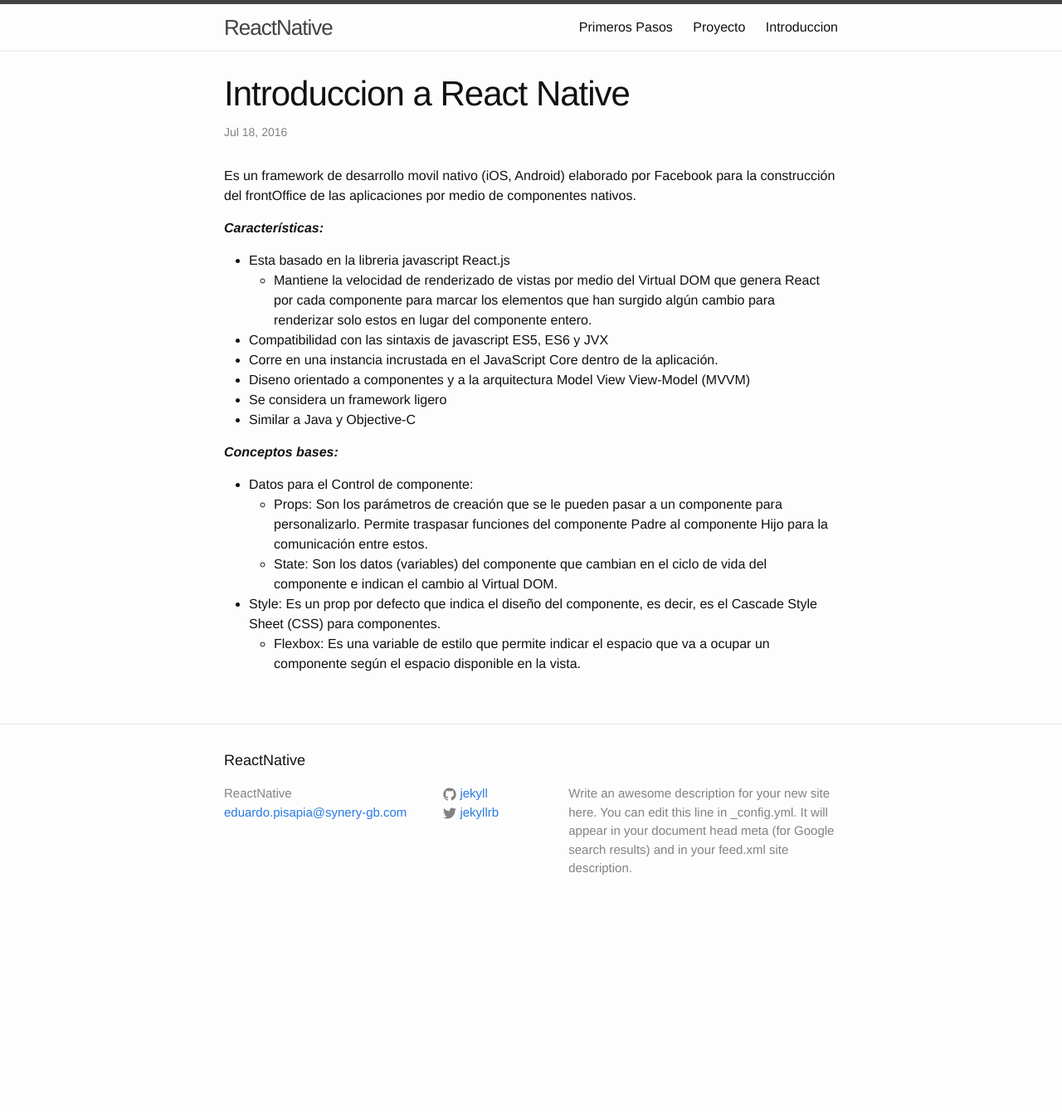
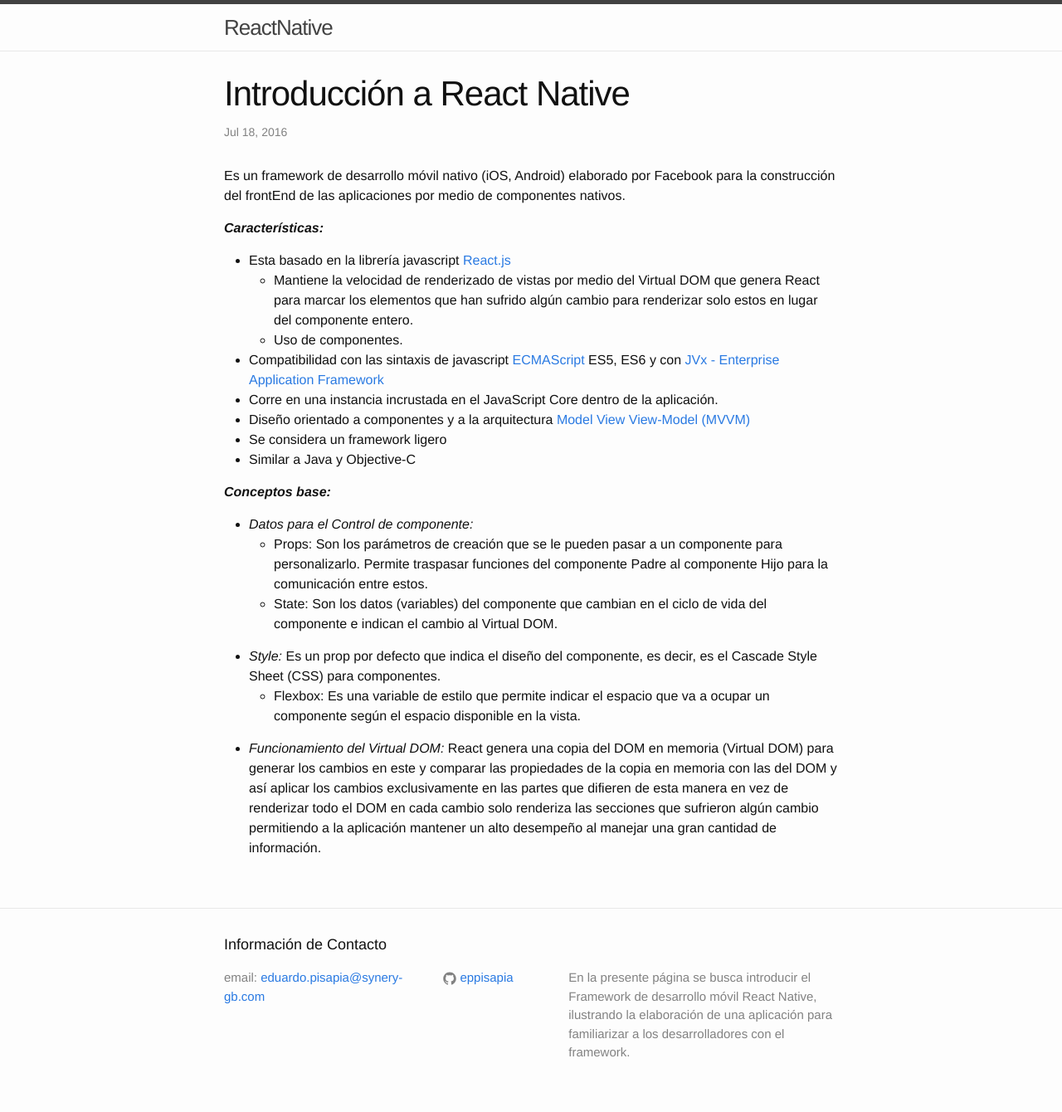
Before and after one commit to SYNERGY-GB/pas-restaurant-react-native, a Jekyll site: the page built from _posts/2016-07-18-Introduccion a React Native.markdown, in a window 1280 px wide. Shown: the whole page at 83% size. Built offline with Jekyll 4.4.1, drawn with Linux system fonts in a browser that asks for light colours; before the commit the page ends 1118 px from its top, so only the background shows below that.

Commit message:
Se agrego la ruta base /pas-restaurant-react-native al archivo de configuracion.

```diff
--- a/_config.yml
+++ b/_config.yml
@@ -9,13 +9,13 @@
 title: ReactNative
 email: eduardo.pisapia@synery-gb.com
 description: > # this means to ignore newlines until "baseurl:"
-  Write an awesome description for your new site here. You can edit this
-  line in _config.yml. It will appear in your document head meta (for
-  Google search results) and in your feed.xml site description.
-baseurl: "" # the subpath of your site, e.g. /blog
-url: "http://blog.synergy-gb.com/pas-restaurant-react-native" # the base hostname & protocol for your site
-twitter_username: jekyllrb
-github_username:  jekyll
+  En la presente página se busca introducir el Framework de desarrollo móvil React Native,
+  ilustrando la elaboración de una aplicación para familiarizar a los desarrolladores
+  con el framework.
+baseurl: "/pas-restaurant-react-native" # the subpath of your site, e.g. /blog
+url: "http://blog.synergy-gb.com" # the base hostname & protocol for your site
+twitter_username:
+github_username:  eppisapia
 
 # Build settings
 markdown: kramdown
--- a/_includes/footer.html
+++ b/_includes/footer.html
@@ -2,13 +2,12 @@
 
   <div class="wrapper">
 
-    <h2 class="footer-heading">{{ site.title }}</h2>
+    <h2 class="footer-heading">Información de Contacto</h2>
 
     <div class="footer-col-wrapper">
       <div class="footer-col footer-col-1">
         <ul class="contact-list">
-          <li>{{ site.title }}</li>
-          <li><a href="mailto:{{ site.email }}">{{ site.email }}</a></li>
+          <li>email: <a href="mailto:{{ site.email }}">{{ site.email }}</a></li>
         </ul>
       </div>
 
--- a/_posts/2016-07-18-Introduccion a React Native.markdown
+++ b/_posts/2016-07-18-Introduccion a React Native.markdown
@@ -1,28 +1,33 @@
 ---
 layout: post
-title:  "Introduccion a React Native"
+title:  "Introducción a React Native"
 date:   2016-07-18 13:52:50 -0430
 categories: jekyll update
-permalink: /introduccion/
+permalink: /introducción/
 ---
 
-Es un framework de desarrollo movil nativo (iOS, Android) elaborado por Facebook para la construcción del frontOffice de las aplicaciones por medio de componentes nativos.
+Es un framework de desarrollo móvil nativo (iOS, Android) elaborado por Facebook para la construcción del frontEnd de las aplicaciones por medio de componentes nativos.
 
 ***Características:***
 
- - Esta basado en la libreria javascript React.js
-	- Mantiene la velocidad de renderizado de vistas por medio del Virtual DOM que genera React por cada componente para marcar los elementos que han surgido algún cambio para renderizar solo estos en lugar del componente entero.
- - Compatibilidad con las sintaxis de javascript ES5, ES6 y JVX
+ - Esta basado en la librería javascript [React.js](https://facebook.github.io/react/)
+	- Mantiene la velocidad de renderizado de vistas por medio del Virtual DOM que genera React para marcar los elementos que han sufrido algún cambio para renderizar solo estos en lugar del componente entero.
+	- Uso de componentes.
+ - Compatibilidad con las sintaxis de javascript [ECMAScript](https://tc39.github.io/ecma262/) ES5, ES6 y con [JVx - Enterprise Application Framework](http://www.sibvisions.com/jvx)
  - Corre en una instancia incrustada en el JavaScript Core dentro de la aplicación.
- - Diseno orientado a componentes y a la arquitectura Model View View-Model (MVVM)
+ - Diseño orientado a componentes y a la arquitectura [Model View View-Model (MVVM)](https://msdn.microsoft.com/en-us/library/hh848246.aspx)
  - Se considera un framework ligero
  - Similar a Java y Objective-C
 
 
-***Conceptos bases:***
 
- - Datos para el Control de componente:
+***Conceptos base:***
+
+ - *Datos para el Control de componente:*
 	 - Props: Son los parámetros de creación que se le pueden pasar a un componente para personalizarlo. Permite traspasar funciones del componente Padre al componente Hijo para la comunicación entre estos.
 	 - State: Son los datos (variables) del componente que cambian en el ciclo de vida del componente e indican el cambio al Virtual DOM.
- - Style: Es un prop por defecto que indica el diseño del componente, es decir, es el Cascade Style Sheet (CSS) para componentes.
+<p></p>
+ - *Style:* Es un prop por defecto que indica el diseño del componente, es decir, es el Cascade Style Sheet (CSS) para componentes.
 	 - Flexbox: Es una variable de estilo que permite indicar el espacio que va a ocupar un componente según el espacio disponible en la vista.
+<p></p>
+ - *Funcionamiento del Virtual DOM:* React genera una copia del DOM en memoria (Virtual DOM) para generar los cambios en este y comparar las propiedades de la copia en memoria con las del DOM y así aplicar los cambios exclusivamente en las partes que difieren de esta manera en vez de renderizar todo el DOM en cada cambio solo renderiza las secciones que sufrieron algún cambio permitiendo a la aplicación mantener un alto desempeño al manejar una gran cantidad de información.
--- a/_posts/2016-07-18-Proyecto.markdown
+++ b/_posts/2016-07-18-Proyecto.markdown
@@ -12,13 +12,13 @@
 
  ***3. Implementación del Proyecto***
 
-	3.1. Desarrollo de la vista del Menu
+	3.1. Desarrollo de la vista del Menú
 
 	3.2. Desarrollo de la Pantalla de Lista de Platos
 
-	3.3. Desarrollo de la Pantalla de de Detalle del Plato
+	3.3. Desarrollo de la Pantalla de  Detalle del Plato
 
-	3.4. Desarrollo de la Pantalla de Ubicación (Utilizando API de Geolocalizacion)
+	3.4. Desarrollo de la Pantalla de Ubicación (Utilizando API de Geolocalización)
 
 	3.5. Desarrollo de la Pantalla de Contacto
 
```
Also changed, not shown: Primeros_pasos.md (deleted, +0 -5 lines), Proyecto.md (deleted, +0 -5 lines), _posts/2016-07-18-Primeros Pasos.markdown (renamed from _posts/2016-07-18-Primeros_pasos.markdown, +12 -10 lines), introduccion.md (deleted, +0 -5 lines).
